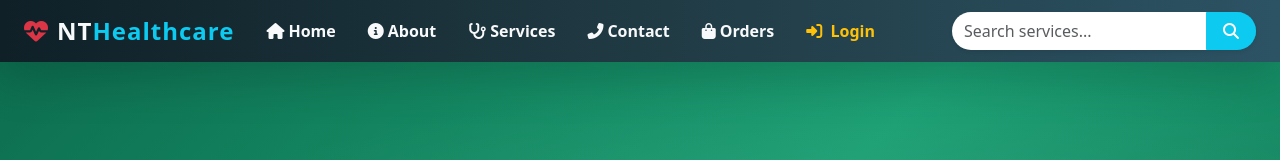
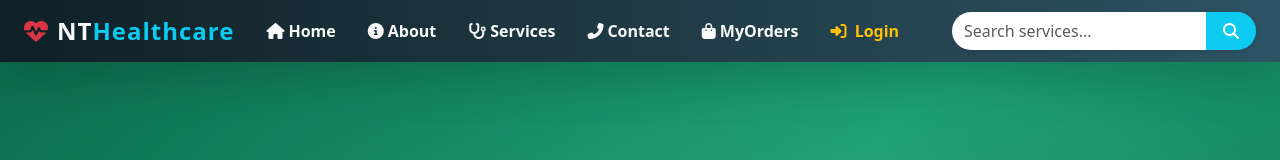
Before and after one commit to Tarunshakya1999/NTHealthcare, a React (Vite) app: page /about in a window 1280 px wide. Shown: the top 160 px of the page. Built offline with nearby package versions, Linux system fonts and the light colour scheme.

Commit message:
Ui Cha8uy8

```diff
--- a/dev-dist/sw.js
+++ b/dev-dist/sw.js
@@ -81,7 +81,7 @@ define(['./workbox-290dd570'], (function (workbox) { 'use strict';
     "revision": "3ca0b8505b4bec776b69afdba2768812"
   }, {
     "url": "index.html",
-    "revision": "0.i9qlm4jtgrg"
+    "revision": "0.kpv5ejj64o8"
   }], {});
   workbox.cleanupOutdatedCaches();
   workbox.registerRoute(new workbox.NavigationRoute(workbox.createHandlerBoundToURL("index.html"), {
--- a/src/Nav.jsx
+++ b/src/Nav.jsx
@@ -56,7 +56,7 @@ export default function Nav({ searchTerm, setSearchTerm }) {
               { to: "/services", icon: "fa-stethoscope", label: "Services" },
               { to: "/contact", icon: "fa-phone-alt", label: "Contact" },
               // { to: "/orders", icon: "fa-solid fa-cart-shopping", label: " My Orders" },
-              { to: "/orders", icon: "fa-shopping-bag", label: "Orders" },
+              { to: "/orders", icon: "fa-shopping-bag", label: "MyOrders" },
               // { to: "/weather", icon: "fa-cloud-sun", label: "Weather" },
             ].map((item, index) => (
               <li className="nav-item" key={index}>
```
